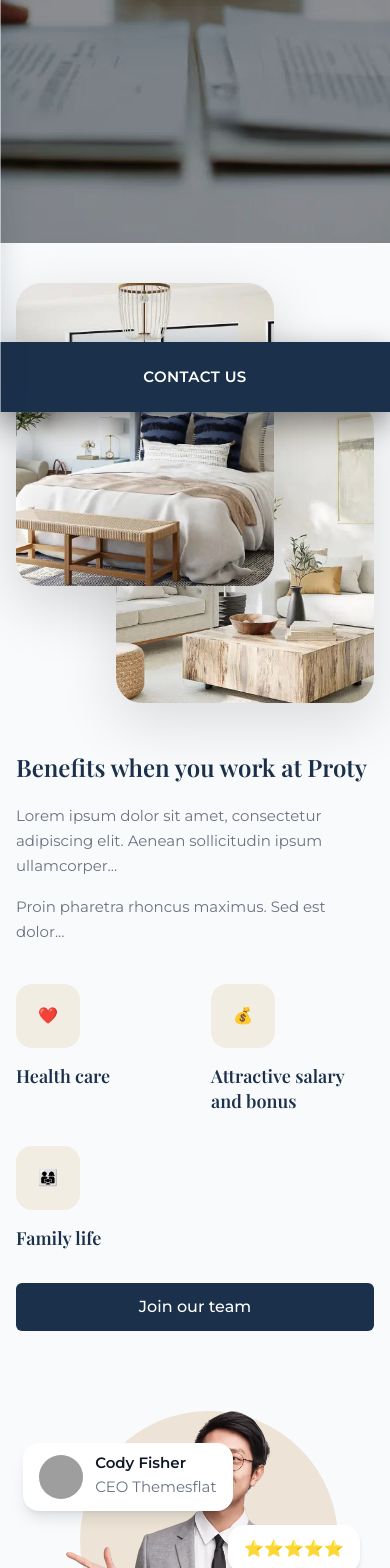
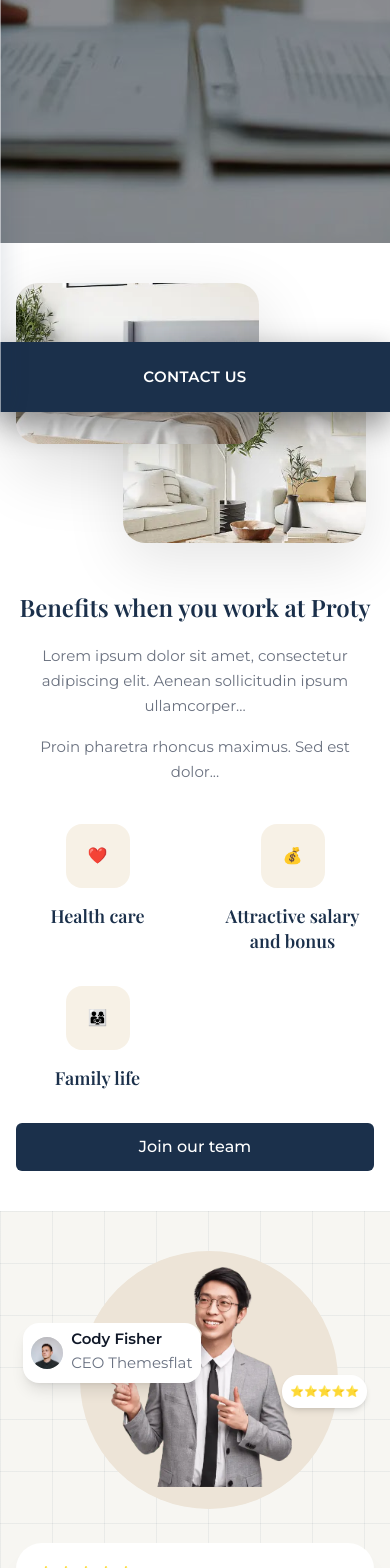
Before and after one commit to spoorthibits/pr-properties, a Next.js app: page /about-us in a window 390 px wide. Shown: the part 432-2000 px from the top of the page. Built offline with nearby package versions, Linux system fonts and the light colour scheme; grey boxes are pictures that could not be loaded.

Commit message:
updated About page

```diff
--- a/src/app/about-us/page.jsx
+++ b/src/app/about-us/page.jsx
@@ -4,6 +4,8 @@ import SplitSection from "@/components/SplitSection";
 export default function About() {
   return (
     <div>
+
+      {/* HERO BANNER */}
       <HeroBanner
         title="About Us"
         subtitle="Learn more about our journey"
@@ -11,7 +13,10 @@ export default function About() {
         showSearch={false}
       />
 
+      {/* FIRST SPLIT SECTION WITH BACKGROUND */}
       <SplitSection
+        showBackground={false}
+
         imagePosition="left"
 
         images={[
@@ -42,9 +47,12 @@ export default function About() {
 
         buttonText="Join our team"
       />
+
+      {/* SECOND REVIEW SECTION WITHOUT BACKGROUND */}
       <SplitSection
         imagePosition="right"
         imageStyle="review"
+        showBackground={true}
 
         images={[
           "/assets/about-us.webp",
@@ -60,6 +68,7 @@ export default function About() {
 
         buttonText="More stories"
       />
+
     </div>
   );
 }
--- a/src/components/SplitSection.jsx
+++ b/src/components/SplitSection.jsx
@@ -11,15 +11,105 @@ export default function SplitSection({
   subText,
   features,
   buttonText,
+  showBackground = false,
 }) {
   const isImageLeft = imagePosition === "left";
 
   return (
-    <section className="section bg-[#f9fafb]">
+    <section
+      className={`
+        section
+        relative
+        overflow-hidden
+        ${showBackground ? "bg-[#F7F6F2]" : "bg-white"}
+      `}
+      style={
+        showBackground
+          ? {
+              backgroundImage: `
+                linear-gradient(rgba(27,48,75,0.06) 1px, transparent 1px),
+                linear-gradient(90deg, rgba(27,48,75,0.06) 1px, transparent 1px)
+              `,
+              backgroundSize: "52px 52px",
+            }
+          : {}
+      }
+    >
+
+      {/* ── MOBILE REVIEW FIXES ── */}
+      <style>{`
+        @media (max-width: 320px) {
+
+          .review-wrapper {
+            padding-top: 6px;
+            padding-bottom: 32px;
+          }
+
+          .review-person {
+            width: 50%;
+          }
+
+          .review-profile-card {
+            top: 26%;
+            left: -4px;
+            min-width: 106px;
+            padding: 5px 6px;
+            gap: 5px;
+          }
+
+          .review-profile-card .avatar {
+            width: 26px;
+            height: 26px;
+          }
+
+          .review-profile-card .name {
+            font-size: 10px;
+          }
+
+          .review-profile-card .role {
+            font-size: 9px;
+            margin-top: 2px;
+          }
+
+          .review-stars-badge {
+            top: 50%;
+            right: 3%;
+            padding: 5px 8px;
+            font-size: 10px;
+          }
+
+          .review-bottom-card {
+            margin-top: 8px;
+            padding: 14px;
+          }
+
+          .features-mobile {
+            grid-template-columns: repeat(3, 1fr);
+            gap: 14px;
+          }
+
+          .feature-box {
+            display: flex;
+            flex-direction: column;
+            align-items: center;
+            text-align: center;
+          }
+
+          .feature-box h3 {
+            font-size: 14px;
+            line-height: 20px;
+          }
+
+          .mobile-center {
+            text-align: center;
+          }
+        }
+      `}</style>
+
       <div className="container-custom">
         <div className="grid lg:grid-cols-2 gap-12 lg:gap-20 items-center">
 
-          {/* IMAGE SIDE */}
+          {/* ================= IMAGE SIDE ================= */}
           <div
             className={`
               relative flex justify-center
@@ -33,10 +123,10 @@ export default function SplitSection({
 
               <div className="relative w-full max-w-[620px] mx-auto">
 
-                {/* ───────────────── TOP SECTION ───────────────── */}
-                <div className="relative w-full pb-6">
+                {/* TOP SECTION */}
+                <div className="review-wrapper relative w-full pt-4 pb-10 sm:pt-0 sm:pb-6">
 
-                  {/* Circle Background */}
+                  {/* Circle */}
                   <div
                     className="
                       absolute
@@ -50,13 +140,14 @@ export default function SplitSection({
                     "
                   />
 
-                  {/* Person Image */}
+                  {/* PERSON */}
                   <div
                     className="
+                      review-person
                       relative
                       z-10
                       mx-auto
-                      w-[72%]
+                      w-[54%]
                       sm:w-[66%]
                       lg:w-[62%]
                     "
@@ -71,28 +162,125 @@ export default function SplitSection({
                     />
                   </div>
 
-                  {/* Floating User Card */}
+                  {/* PROFILE CARD */}
                   <div
                     className="
+                      review-profile-card
                       absolute
-                      top-[10%]
+                      top-[26%]
                       left-[2%]
+                      sm:top-[10%]
+                      sm:left-[0%]
+
+                      z-30
+                      bg-white
+                      rounded-2xl
+                      shadow-lg
+
+                      px-2
+                      sm:px-4
+
+                      py-2
+                      sm:py-3
+
+                      flex
+                      items-center
+                      gap-2
+                      sm:gap-3
+
+                      min-w-[120px]
+                      sm:min-w-[220px]
+                    "
+                  >
+
+                    <div className="avatar w-8 h-8 sm:w-14 sm:h-14 rounded-full overflow-hidden bg-gray-200 flex-shrink-0">
+                      <Image
+                        src="/assets/user-profile.avif"
+                        alt="avatar"
+                        width={60}
+                        height={60}
+                        className="w-full h-full object-cover"
+                      />
+                    </div>
+
+                    <div>
+                      <p className="name text-[11px] sm:text-[18px] font-semibold text-gray-900 leading-none">
+                        Cody Fisher
+                      </p>
+
+                      <p className="role text-[10px] sm:text-[12px] text-gray-500 mt-1">
+                        CEO Themesflat
+                      </p>
+                    </div>
+                  </div>
+
+                  {/* STARS BADGE */}
+                  <div
+                    className="
+                      review-stars-badge
+                      absolute
+                      top-[45%]
+                      right-[2%]
+
+                      sm:top-[42%]
+                      sm:right-[-4%]
+
                       z-20
                       bg-white
                       rounded-2xl
-                      shadow-lg
-                      px-4
-                      py-3
-                      flex
-                      items-center
-                      gap-3
-                      min-w-[190px]
-                      sm:min-w-[220px]
+                      shadow-md
+
+                      px-2
+                      sm:px-4
+
+                      py-2
+                      sm:py-3
+
+                      text-[11px]
+                      sm:text-[16px]
+
+                      whitespace-nowrap
                     "
                   >
+                    ⭐⭐⭐⭐⭐
+                  </div>
+                </div>
+
+                {/* REVIEW CARD */}
+                <div
+                  className="
+                    review-bottom-card
+                    relative
+                    z-20
+                    bg-white
+                    rounded-[26px]
+                    shadow-xl
+
+                    p-5
+                    sm:p-8
+
+                    w-full
+
+                    mt-4
+                    sm:-mt-14
+                  "
+                >
+
+                  <div className="text-[16px] sm:text-[18px]">
+                    ⭐⭐⭐⭐⭐
+                  </div>
+
+                  <p className="mt-4 sm:mt-5 text-[14px] sm:text-[16px] leading-8 text-gray-600">
+                    Vivamus at nisl ornare, vulputate turpis finibus,
+                    posuere metus. Donec in placerat felis. Praesent
+                    ante tellus, dignissim nec imperdiet ac.
+                  </p>
+
+                  <div className="flex items-center gap-3 sm:gap-4 mt-6 sm:mt-7">
+
                     <div className="w-11 h-11 sm:w-14 sm:h-14 rounded-full overflow-hidden bg-gray-200 flex-shrink-0">
                       <Image
-                        src="/assets/avatar1.jpg"
+                        src="/assets/user_profile2.avif"
                         alt="avatar"
                         width={60}
                         height={60}
@@ -105,92 +293,7 @@ export default function SplitSection({
                         Cody Fisher
                       </p>
 
-                      <p className="text-[12px] text-gray-500 mt-1">
-                        CEO Themesflat
-                      </p>
-                    </div>
-                  </div>
-
-                  {/* Floating Stars */}
-                  <div
-                    className="
-                      absolute
-                      top-[36%]
-                      right-[4%]
-                      z-20
-                      bg-white
-                      rounded-2xl
-                      shadow-md
-                      px-4
-                      py-3
-                      text-[16px]
-                      whitespace-nowrap
-                    "
-                  >
-                    ⭐⭐⭐⭐⭐
-                  </div>
-                </div>
-
-                {/* ───────────────── REVIEW CARD ───────────────── */}
-                <div
-                  className="
-                    relative
-                    z-20
-                    bg-white
-                    rounded-[26px]
-                    shadow-xl
-                    p-6
-                    sm:p-8
-                    w-full
-                    -mt-4
-                  "
-                >
-
-                  {/* Stars */}
-                <div
-                    className="
-                      absolute
-                      top-[36%]
-                      left-[-10%]
-                      z-20
-                      bg-white
-                      rounded-2xl
-                      shadow-md
-                      px-4
-                      py-3
-                      text-[16px]
-                      whitespace-nowrap
-                    "
-                  >
-                ⭐⭐⭐⭐⭐
-                </div>
-
-                  {/* Review Text */}
-                  <p className="mt-5 text-[15px] sm:text-[16px] leading-8 text-gray-600">
-                    Vivamus at nisl ornare, vulputate turpis finibus,
-                    posuere metus. Donec in placerat felis. Praesent
-                    ante tellus, dignissim nec imperdiet ac.
-                  </p>
-
-                  {/* Reviewer */}
-                  <div className="flex items-center gap-4 mt-7">
-
-                    <div className="w-12 h-12 sm:w-14 sm:h-14 rounded-full overflow-hidden bg-gray-200 flex-shrink-0">
-                      <Image
-                        src="/assets/avatar2.jpg"
-                        alt="avatar"
-                        width={60}
-                        height={60}
-                        className="w-full h-full object-cover"
-                      />
-                    </div>
-
-                    <div>
-                      <p className="text-[16px] sm:text-[18px] font-semibold text-gray-900 leading-none">
-                        Cody Fisher
-                      </p>
-
-                      <p className="text-[12px] text-gray-500 mt-1">
+                      <p className="text-[11px] sm:text-[12px] text-gray-500 mt-1">
                         CEO Themesflat
                       </p>
                     </div>
@@ -207,9 +310,12 @@ export default function SplitSection({
                   relative
                   w-full
                   max-w-[620px]
-                  h-[420px]
-                  sm:h-[520px]
+
+                  h-[260px]
+                  sm:h-[420px]
                   lg:h-[620px]
+
+                  mx-auto
                 "
               >
 
@@ -218,22 +324,41 @@ export default function SplitSection({
                   <div
                     className="
                       absolute
+
                       bottom-0
-                      right-0
-                      w-[72%]
-                      h-[72%]
-                      rounded-[26px]
+                      right-2
+                      sm:right-0
+
+                      w-[68%]
+                      sm:w-[72%]
+
+                      h-[62%]
+                      sm:h-[72%]
+
+                      rounded-[22px]
+                      sm:rounded-[26px]
+
                       overflow-hidden
-                      shadow-[0_20px_60px_rgba(0,0,0,0.12)]
+
+                      shadow-[0_20px_60px_rgba(0,0,0,0.10)]
+
                       z-10
                       group
+
+                      transition-all
+                      duration-500
                     "
                   >
                     <Image
                       src={images[1]}
                       alt="secondary"
                       fill
-                      className="object-cover transition-transform duration-500 group-hover:scale-105"
+                      className="
+                        object-cover
+                        transition-transform
+                        duration-500
+                        group-hover:scale-105
+                      "
                     />
 
                     <div
@@ -252,22 +377,40 @@ export default function SplitSection({
                 <div
                   className="
                     absolute
+
                     top-0
                     left-0
-                    w-[72%]
-                    h-[72%]
-                    rounded-[26px]
+
+                    w-[68%]
+                    sm:w-[72%]
+
+                    h-[62%]
+                    sm:h-[72%]
+
+                    rounded-[22px]
+                    sm:rounded-[26px]
+
                     overflow-hidden
-                    shadow-[0_20px_60px_rgba(0,0,0,0.15)]
+
+                    shadow-[0_24px_70px_rgba(0,0,0,0.14)]
+
                     z-20
                     group
+
+                    transition-all
+                    duration-500
                   "
                 >
                   <Image
                     src={images[0]}
                     alt="main"
                     fill
-                    className="object-cover transition-transform duration-500 group-hover:scale-105"
+                    className="
+                      object-cover
+                      transition-transform
+                      duration-500
+                      group-hover:scale-105
+                    "
                   />
 
                   <div
@@ -284,44 +427,78 @@ export default function SplitSection({
             )}
           </div>
 
-          {/* CONTENT SIDE */}
+          {/* ================= CONTENT SIDE ================= */}
           <div
             className={`
               ${isImageLeft ? "lg:order-2" : "lg:order-1"}
               order-2
+              max-[768px]:text-center
             `}
           >
-            <h2>{title}</h2>
 
-            <p className="mt-5">{description}</p>
+            <h2 className="mobile-center">
+              {title}
+            </h2>
 
-            <p className="mt-4">{subText}</p>
+            <p className="mt-5 mobile-center">
+              {description}
+            </p>
+
+            <p className="mt-4 mobile-center">
+              {subText}
+            </p>
 
             {/* FEATURES */}
             {features && features.length > 0 && (
-              <div className="grid grid-cols-2 sm:grid-cols-3 gap-8 mt-10">
+              <div className="features-mobile grid grid-cols-2 sm:grid-cols-3 gap-8 mt-10">
+
                 {features.map((item, i) => (
                   <div
                     key={i}
-                    className="group transition-all duration-300"
+                    className="
+                      feature-box
+                      group
+                      transition-all
+                      duration-300
+                    "
                   >
+
+                    {/* ICON BOX */}
                     <div
                       className="
                         w-16 h-16
                         flex items-center justify-center
+                        mx-auto
+
                         rounded-2xl
                         bg-[var(--color-lightgold)]/20
+
                         transition-all duration-300
+
                         group-hover:bg-[var(--color-gold)]
                         group-hover:-translate-y-1
                       "
                     >
-                      <div className="text-[var(--color-primary)] transition-all duration-300 group-hover:text-white">
+                      <div
+                        className="
+                          text-[var(--color-primary)]
+                          transition-all duration-300
+                          group-hover:text-white
+                        "
+                      >
                         {item.icon}
                       </div>
                     </div>
 
-                    <h3 className="mt-4 transition-all duration-300 group-hover:text-[var(--color-gold)]">
+                    {/* TITLE */}
+                    <h3
+                      className="
+                        mt-4
+                        text-center
+                        transition-all duration-300
+                        group-hover:text-[var(--color-gold)]
+                      "
+                    >
                       {item.label}
                     </h3>
                   </div>
@@ -331,12 +508,16 @@ export default function SplitSection({
 
             {/* BUTTON */}
             {buttonText && (
-              <div className="mt-8">
+              <div className="mt-8 max-[768px]:flex max-[768px]:justify-center">
+
                 <button
                   className="
                     btn-primary
                     w-full sm:w-auto
-                    transition-all duration-300
+
+                    transition-all
+                    duration-300
+
                     hover:bg-[var(--color-gold)]
                     hover:text-white
                     hover:-translate-y-1
@@ -345,6 +526,7 @@ export default function SplitSection({
                 >
                   {buttonText}
                 </button>
+
               </div>
             )}
           </div>
```
Also changed, not shown: public/assets/user-profile.avif (added), public/assets/user_profile2.avif (added). Lines whose indentation alone changed are shown as unchanged.
